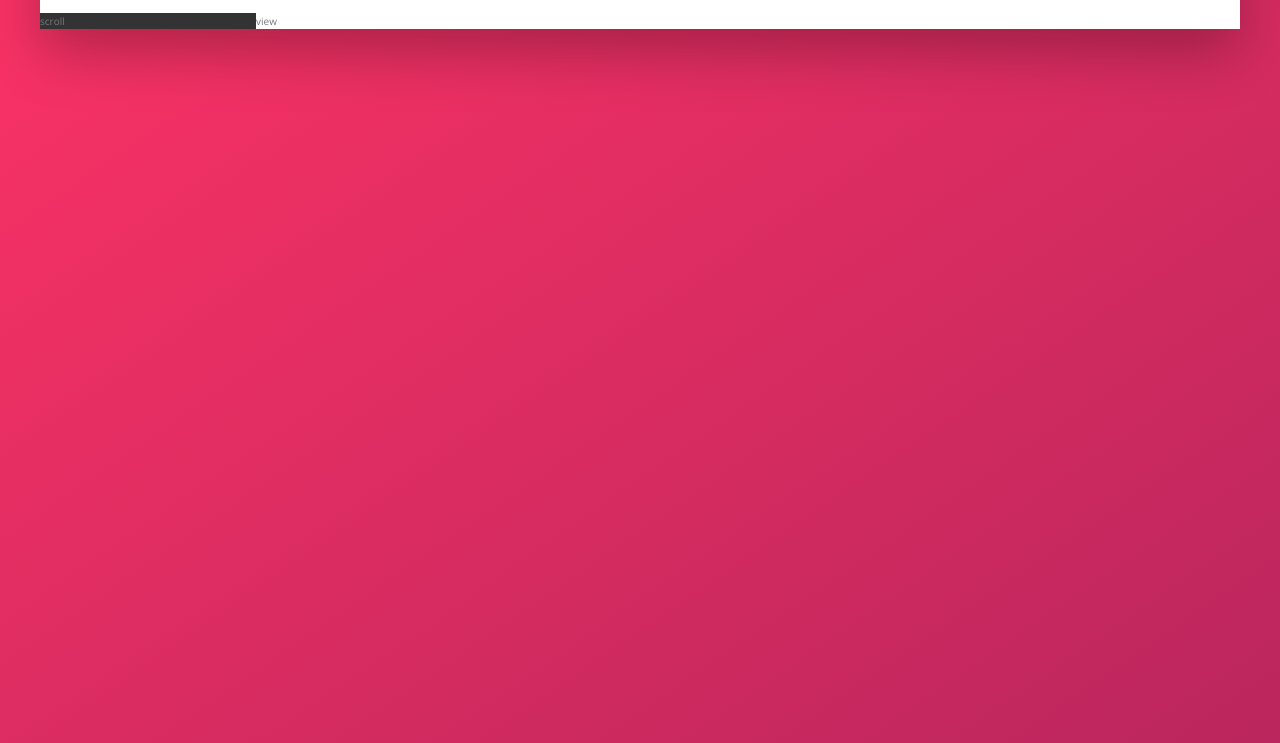
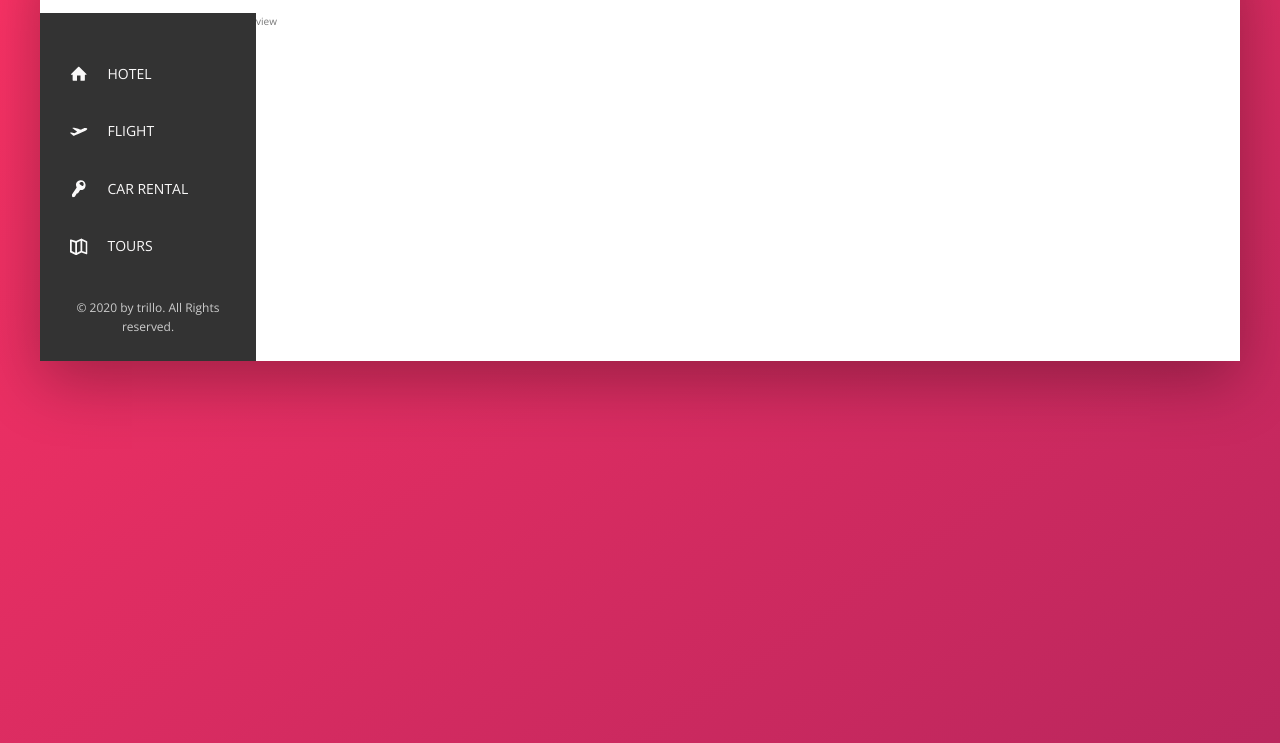
Before and after one commit to ur-git/trillo, a website: page index.html in a window 1280 px wide. Shown: the part 137-880 px from the top of the page. Drawn offline with nearby package versions, Linux system fonts and the light colour scheme.

Commit message:
side bar

```diff
--- a/index.html
+++ b/index.html
@@ -47,9 +47,55 @@
 
       <!--  flex container -->
         <div class="content">
+
           <nav class="scroll-bar">
-            scroll
+
+            <ul class="side_nav">
+
+              <li class="side_nav-item">
+                <a href="#" class="side_nav-link">
+                  <svg class="side_nav-icon">
+                    <use xlink:href="img\sprite.svg#icon-home"></use>
+                  </svg>
+                  <span>Hotel</span>
+                </a>
+              </li>
+
+              <li class="side_nav-item">
+                <a href="#" class="side_nav-link">
+                  <svg class="side_nav-icon">
+                    <use xlink:href="img\sprite.svg#icon-aircraft-take-off"></use>
+                  </svg>
+                  <span>Flight</span>
+                </a>
+              </li>
+
+              <li class="side_nav-item">
+                <a href="#" class="side_nav-link">
+                  <svg class="side_nav-icon">
+                    <use xlink:href="img\sprite.svg#icon-key"></use>
+                  </svg>
+                  <span>Car Rental</span>
+                </a>
+              </li>
+
+              <li class="side_nav-item">
+                <a href="#" class="side_nav-link">
+                  <svg class="side_nav-icon">
+                    <use xlink:href="img\sprite.svg#icon-map"></use>
+                  </svg>
+                  <span>Tours</span>
+                </a>
+              </li>
+
+            </ul>
+
+            <div class="legal">
+              &copy; 2020 by trillo. All Rights reserved.
+            </div>
+
           </nav>
+
           <main class="hotel-view">
             view
           </main>
--- a/sass/_components.scss
+++ b/sass/_components.scss
@@ -92,3 +92,62 @@
   }
 
 }
+
+
+//////////////////
+// side nav bar
+.side_nav{
+  font-size: 1.4rem;
+  list-style: none;
+  margin-top: 3.5rem;
+
+  &-item{
+    position: relative;
+    &:not(:last-child){
+      margin-bottom: .5rem;
+    }
+  }
+  &-item::before{
+    content: "";
+    position: absolute;
+    top: 0;
+    left: 0;
+    height: 100%;
+    width: 3px;
+    background-color: var(--color-primary);
+    transform: scaleY(0);
+    transition: transform .2s,
+                width .4s cubic-bezier(1,0,0,1) .2s;
+  }
+  &-item:hover::before{
+    transform: scaleY(1);
+    width: 100%;
+  }
+
+  &-link:link,
+  &-link:visited{
+    color: var(--color-grey-light-1);
+    text-decoration: none;
+    text-transform: uppercase;
+    display: block;
+    padding: 1.5rem 3rem;
+    position: relative;
+    z-index: 10;
+
+    display: flex;
+    align-items: center;
+
+  }
+  &-icon{
+    height: 1.75rem;
+    width: 1.75rem;
+    margin-right: 2rem;
+    fill: currentColor;         //color of parent
+  }
+}
+.legal{
+  color: var(--color-grey-light-4);
+  font-size: 1.2rem;
+  text-align: center;
+  padding: 2.5rem;
+}
--- a/sass/_layout.scss
+++ b/sass/_layout.scss
@@ -17,10 +17,16 @@
 }
 .content{
   display: flex;
+
+
 }
 .scroll-bar{
   background-color: var(--color-grey-dark-1);
   flex: 0 0 18%;
+
+  display: flex;
+  flex-direction: column;
+  justify-content: space-between;
 }
 .hotel-view{
   background-color: #fff;
```
Also changed, not shown: css/style.css.
